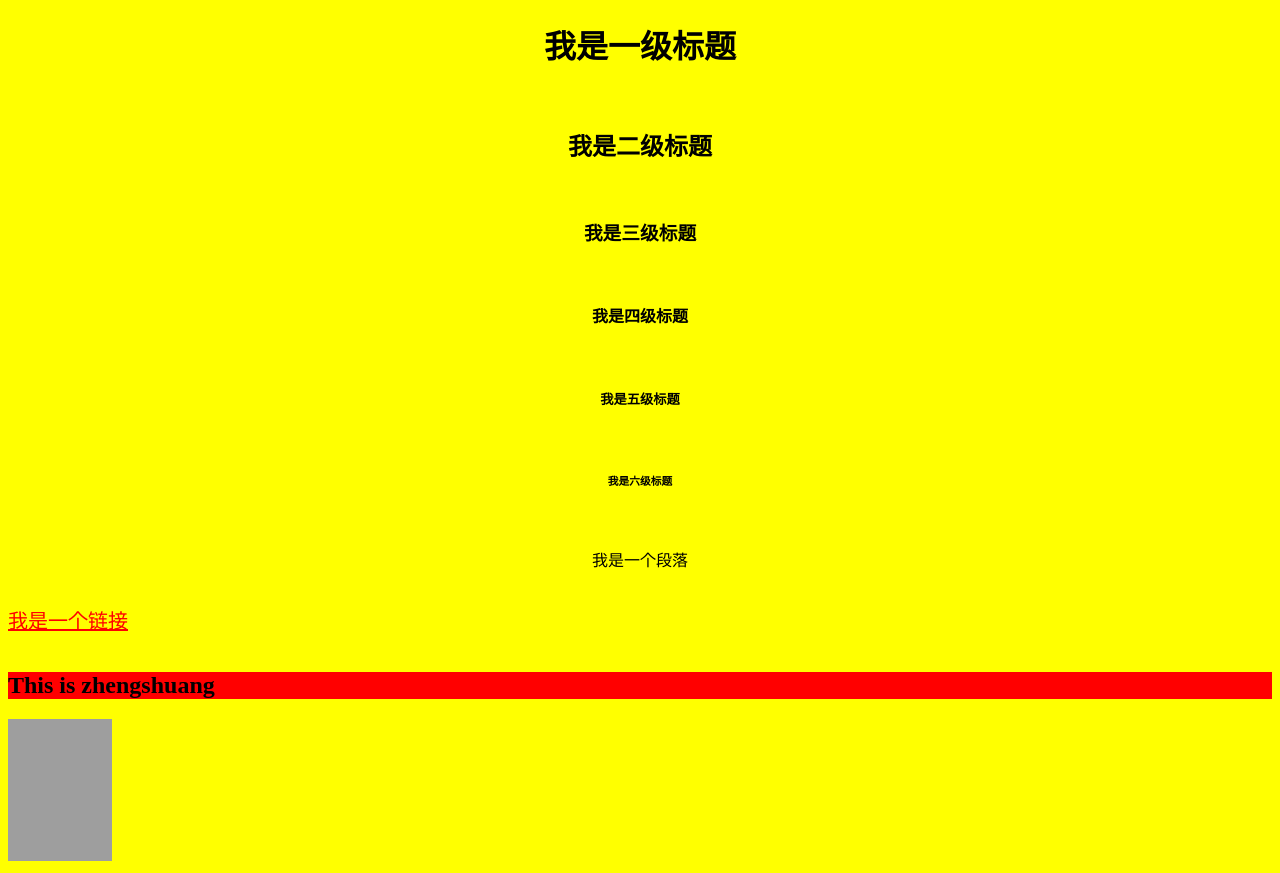
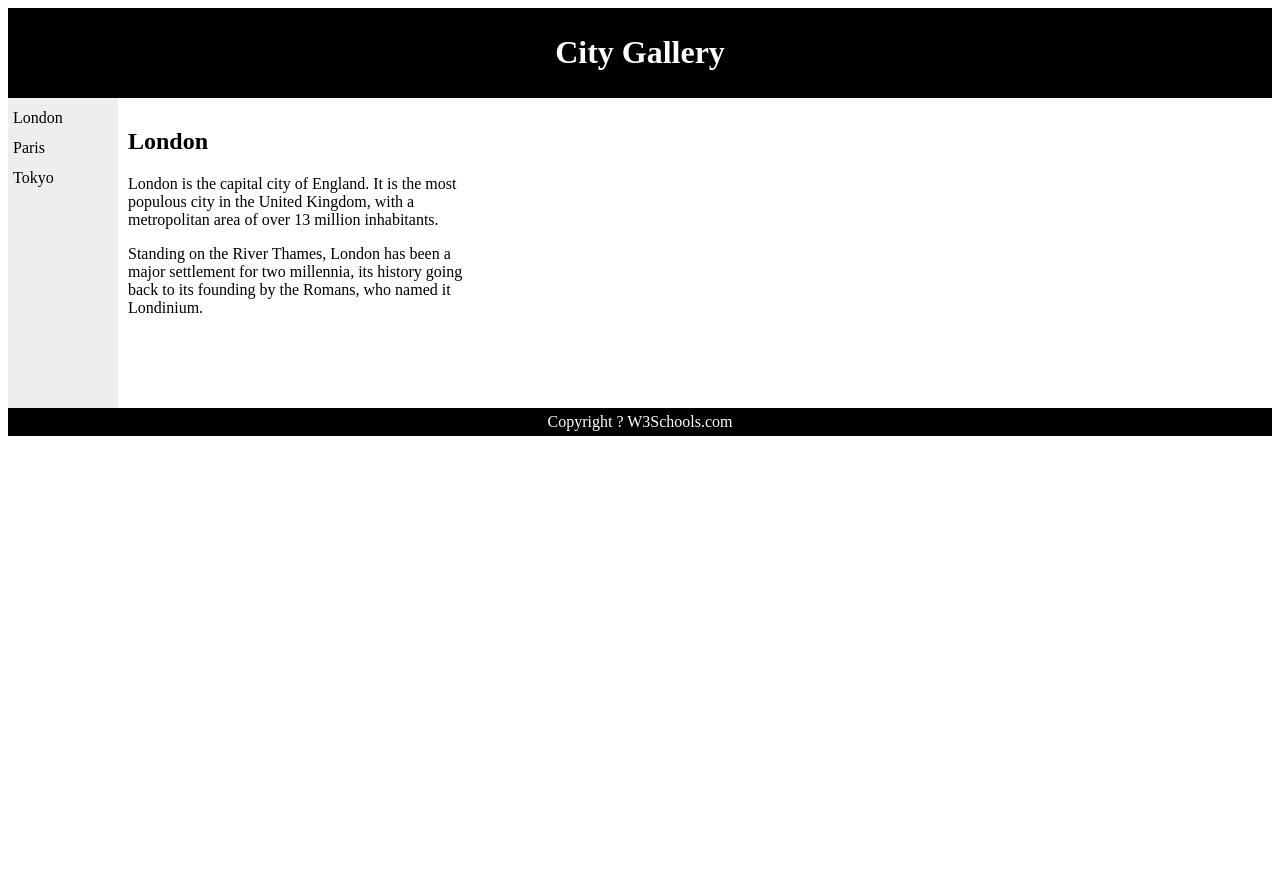
Before and after one commit to kpx12138/kpx12138.github.io, a plain HTML site: page index.html in a window 1280 px wide. After the commit the page ends 800 px from the top, so only its background shows below. Drawn offline with Linux system fonts and the light colour scheme; grey boxes are pictures that could not be loaded.

Commit message:
Update index.html

```diff
--- a/index.html
+++ b/index.html
@@ -1,19 +1,64 @@
-<!DOCTYPE HTML>
+<!DOCTYPE html>
 <html>
-<body style="background-color:yellow">
 
-<h1 style="text-align:center">我是一级标题</h1><br/>
-<h2 style="text-align:center">我是二级标题</h2><br/>
-<h3 style="text-align:center">我是三级标题</h3><br/>
-<h4 style="text-align:center">我是四级标题</h4><br/>
-<h5 style="text-align:center">我是五级标题</h5><br/>
-<h6 style="text-align:center">我是六级标题</h6><br/>
-<p style="text-align:center">我是一个段落</p><br/>
-<a style="font-family:arial;color:red;font-size:20px;" href="http://www.baidu.com">我是一个链接</a>
-<br/>
-<br/>
-<h2 style="background-color:red">This is zhengshuang</h2>
-<img  width="104" height="142"  src="https://timgsa.baidu.com/timg?image&quality=80&size=b9999_10000&sec=1537171116310&di=e4e785f8a458a0df5432abf3afa3a481&imgtype=0&src=http%3A%2F%2Fb.hiphotos.baidu.com%2Fbaike%2Fpic%2Fitem%2Fbd3eb13533fa828b57e11b26f11f4134960a5a31.jpg"/>
+<head>
+<style>
+#header {
+    background-color:black;
+    color:white;
+    text-align:center;
+    padding:5px;
+}
+#nav {
+    line-height:30px;
+    background-color:#eeeeee;
+    height:300px;
+    width:100px;
+    float:left;
+    padding:5px;
+}
+#section {
+    width:350px;
+    float:left;
+    padding:10px;
+}
+#footer {
+    background-color:black;
+    color:white;
+    clear:both;
+    text-align:center;
+   padding:5px;
+}
+</style>
+</head>
+
+<body>
+
+<div id="header">
+<h1>City Gallery</h1>
+</div>
+
+<div id="nav">
+London<br>
+Paris<br>
+Tokyo<br>
+</div>
+
+<div id="section">
+<h2>London</h2>
+<p>
+London is the capital city of England. It is the most populous city in the United Kingdom,
+with a metropolitan area of over 13 million inhabitants.
+</p>
+<p>
+Standing on the River Thames, London has been a major settlement for two millennia,
+its history going back to its founding by the Romans, who named it Londinium.
+</p>
+</div>
+
+<div id="footer">
+Copyright ? W3Schools.com
+</div>
 
 </body>
 </html>
```
